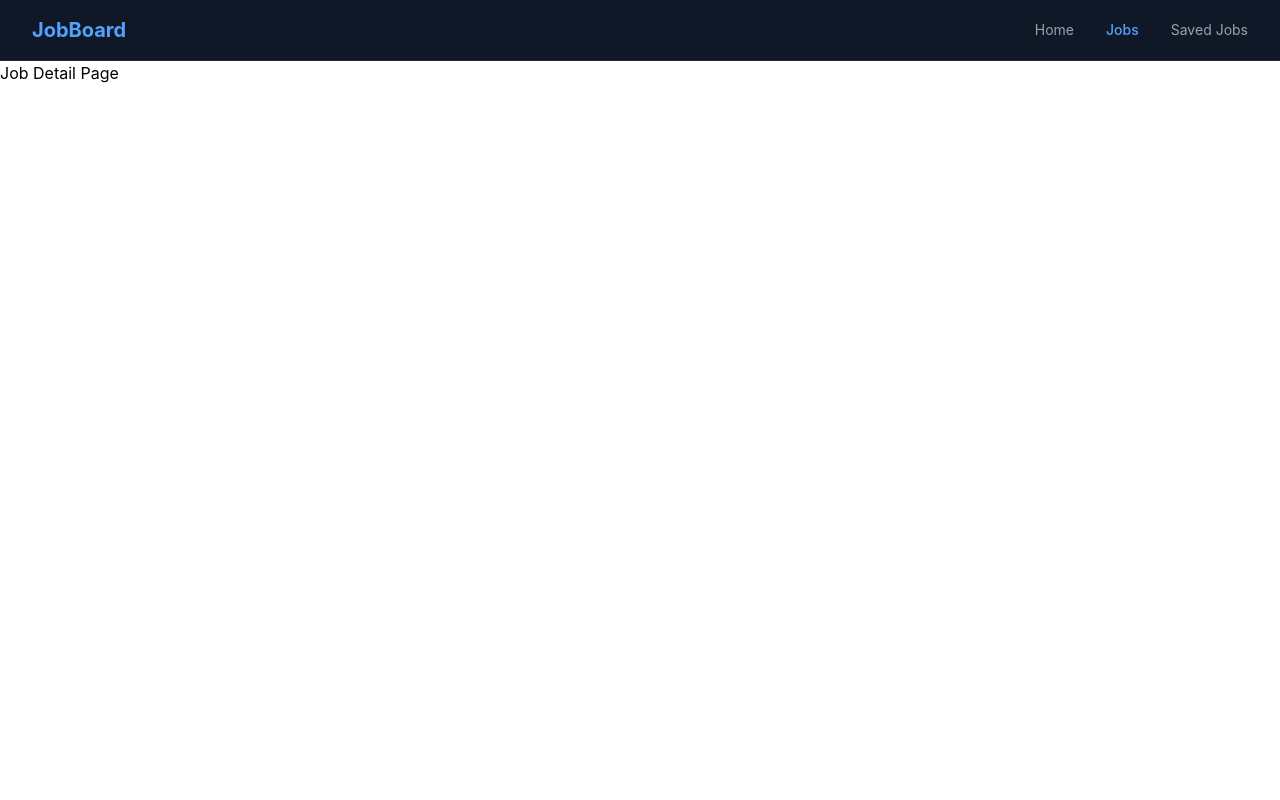
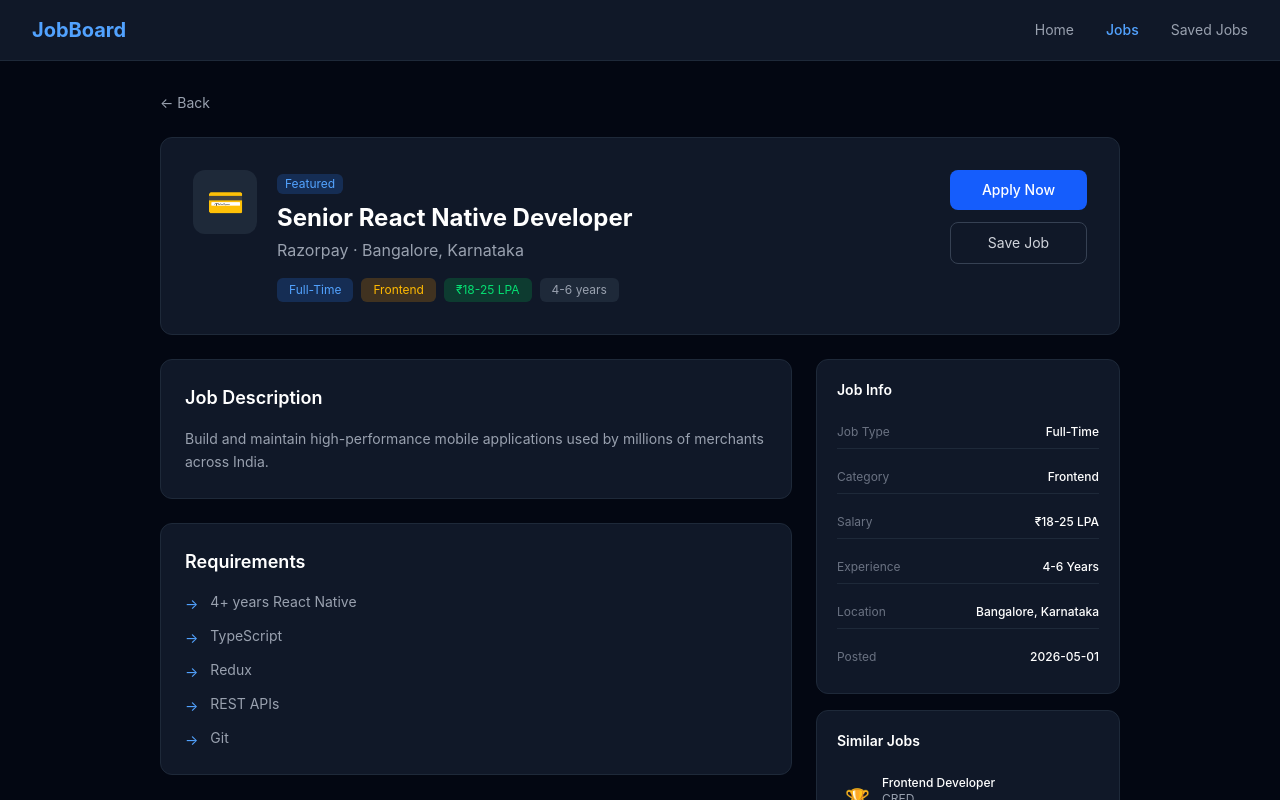
Before and after one commit to darshitnextgen/job-board, a React (Vite) app: page /jobs/1 in a window 1280 px wide. Shown: the top 800 px of the page. Built offline with nearby package versions, Linux system fonts and the light colour scheme.

Commit message:
feat: add jobs page with search, filter and pagination -- 02

```diff
--- a/src/pages/Home.jsx
+++ b/src/pages/Home.jsx
@@ -26,7 +26,7 @@
             {/* Hero Section */}
             <div className="bg-gradient-to-b from-gray-900 to-gray-950 py-24 px-8 text-center">
                 <h1 className="text-5xl font-bold text-white mb-4">
-                    Find Your Dream Job in India
+                    Find Your Dream Job in Your City
                 </h1>
                 <p className="text-gray-400 text-lg mb-10">
                     Search from {jobs.length}+ jobs at top Indian startups
--- a/src/pages/JobDetail.jsx
+++ b/src/pages/JobDetail.jsx
@@ -1,7 +1,176 @@
+import { useParams, useNavigate } from 'react-router-dom'
+import { jobs } from '../constants/jobsmock'
+
 function JobDetail() {
+    const { id } = useParams()
+    const navigate = useNavigate()
+
+    const job = jobs.find((j) => j.id === Number(id))
+
+    if (!job) {
+        return (
+            <div className="min-h-screen bg-gray-950 flex flex-col items-center justify-center text-white">
+                <div className="text-6xl mb-4">😕</div>
+                <h2 className="text-2xl font-bold mb-2">Job not found</h2>
+                <p className="text-gray-400 mb-6">This job may have been removed.</p>
+                <button
+                    onClick={() => navigate('/jobs')}
+                    className="bg-blue-600 hover:bg-blue-700 text-white px-6 py-2 rounded-lg text-sm transition-colors">
+                    Back to Jobs
+                </button>
+            </div>
+        )
+    }
+
+    const similarJobs = jobs
+        .filter((j) => j.category === job.category && j.id !== job.id)
+        .slice(0, 3)
+
     return (
-        <h1>Job Detail Page</h1>
-    );
+        <div className="min-h-screen bg-gray-950 text-white">
+
+            {/* Back Button */}
+            <div className="max-w-5xl mx-auto px-8 pt-8">
+                <button
+                    onClick={() => navigate(-1)}
+                    className="text-gray-400 hover:text-white text-sm flex items-center gap-2 transition-colors mb-6">
+                    ← Back
+                </button>
+            </div>
+
+            <div className="max-w-5xl mx-auto px-8 pb-16">
+
+                {/* Job Header */}
+                <div className="bg-gray-900 border border-gray-800 rounded-xl p-8 mb-6">
+                    <div className="flex items-start justify-between gap-6">
+                        <div className="flex items-start gap-5">
+                            <div className="w-16 h-16 bg-gray-800 rounded-xl flex items-center justify-center text-3xl flex-shrink-0">
+                                {job.logo}
+                            </div>
+                            <div>
+                                {job.featured && (
+                                    <span className="bg-blue-500/20 text-blue-400 text-xs px-2 py-0.5 rounded-md mb-2 inline-block">
+                                        Featured
+                                    </span>
+                                )}
+                                <h1 className="text-2xl font-bold text-white mb-1">
+                                    {job.title}
+                                </h1>
+                                <p className="text-gray-400 mb-4">
+                                    {job.company} · {job.location}
+                                </p>
+                                <div className="flex gap-2 flex-wrap">
+                                    <span className="bg-blue-500/20 text-blue-400 text-xs px-3 py-1 rounded-md capitalize">
+                                        {job.type}
+                                    </span>
+                                    <span className="bg-amber-500/20 text-amber-400 text-xs px-3 py-1 rounded-md capitalize">
+                                        {job.category}
+                                    </span>
+                                    <span className="bg-green-500/20 text-green-400 text-xs px-3 py-1 rounded-md">
+                                        {job.salary}
+                                    </span>
+                                    <span className="bg-gray-800 text-gray-400 text-xs px-3 py-1 rounded-md">
+                                        {job.experience}
+                                    </span>
+                                </div>
+                            </div>
+                        </div>
+
+                        {/* Action Buttons */}
+                        <div className="flex flex-col gap-3 flex-shrink-0">
+                            <button className="bg-blue-600 hover:bg-blue-700 text-white px-8 py-2.5 rounded-lg font-medium text-sm transition-colors">
+                                Apply Now
+                            </button>
+                            <button className="border border-gray-700 hover:border-gray-500 text-gray-300 hover:text-white px-8 py-2.5 rounded-lg text-sm transition-colors">
+                                Save Job
+                            </button>
+                        </div>
+                    </div>
+                </div>
+
+                {/* Main Content */}
+                <div className="grid grid-cols-3 gap-6">
+
+                    {/* Left — Description + Requirements */}
+                    <div className="col-span-2 flex flex-col gap-6">
+
+                        {/* Description */}
+                        <div className="bg-gray-900 border border-gray-800 rounded-xl p-6">
+                            <h2 className="text-lg font-semibold mb-4">Job Description</h2>
+                            <p className="text-gray-400 leading-relaxed text-sm">
+                                {job.description}
+                            </p>
+                        </div>
+
+                        {/* Requirements */}
+                        <div className="bg-gray-900 border border-gray-800 rounded-xl p-6">
+                            <h2 className="text-lg font-semibold mb-4">Requirements</h2>
+                            <ul className="flex flex-col gap-3">
+                                {job.requirements.map((req, index) => (
+                                    <li key={index} className="flex items-start gap-3 text-sm text-gray-400">
+                                        <span className="text-blue-400 mt-0.5 flex-shrink-0">→</span>
+                                        {req}
+                                    </li>
+                                ))}
+                            </ul>
+                        </div>
+
+                    </div>
+
+                    {/* Right Sidebar */}
+                    <div className="flex flex-col gap-4">
+
+                        {/* Job Info */}
+                        <div className="bg-gray-900 border border-gray-800 rounded-xl p-5">
+                            <h3 className="text-sm font-semibold mb-4">Job Info</h3>
+                            <div className="flex flex-col gap-3">
+                                {[
+                                    { label: 'Job Type', value: job.type },
+                                    { label: 'Category', value: job.category },
+                                    { label: 'Salary', value: job.salary },
+                                    { label: 'Experience', value: job.experience },
+                                    { label: 'Location', value: job.location },
+                                    { label: 'Posted', value: job.postedDate },
+                                ].map(({ label, value }) => (
+                                    <div key={label} className="flex justify-between items-center py-2 border-b border-gray-800 last:border-0">
+                                        <span className="text-gray-500 text-xs">{label}</span>
+                                        <span className="text-white text-xs font-medium capitalize text-right max-w-32 truncate">
+                                            {value}
+                                        </span>
+                                    </div>
+                                ))}
+                            </div>
+                        </div>
+
+                        {/* Similar Jobs */}
+                        {similarJobs.length > 0 && (
+                            <div className="bg-gray-900 border border-gray-800 rounded-xl p-5">
+                                <h3 className="text-sm font-semibold mb-4">Similar Jobs</h3>
+                                <div className="flex flex-col gap-3">
+                                    {similarJobs.map((similar) => (
+                                        <div
+                                            key={similar.id}
+                                            onClick={() => navigate(`/jobs/${similar.id}`)}
+                                            className="flex items-center gap-3 cursor-pointer hover:bg-gray-800 rounded-lg p-2 transition-colors">
+                                            <div className="text-xl">{similar.logo}</div>
+                                            <div className="min-w-0">
+                                                <p className="text-white text-xs font-medium truncate">
+                                                    {similar.title}
+                                                </p>
+                                                <p className="text-gray-400 text-xs">{similar.company}</p>
+                                                <p className="text-green-400 text-xs">{similar.salary}</p>
+                                            </div>
+                                        </div>
+                                    ))}
+                                </div>
+                            </div>
+                        )}
+
+                    </div>
+                </div>
+            </div>
+        </div>
+    )
 }
 
-export default JobDetail;
+export default JobDetail
```
